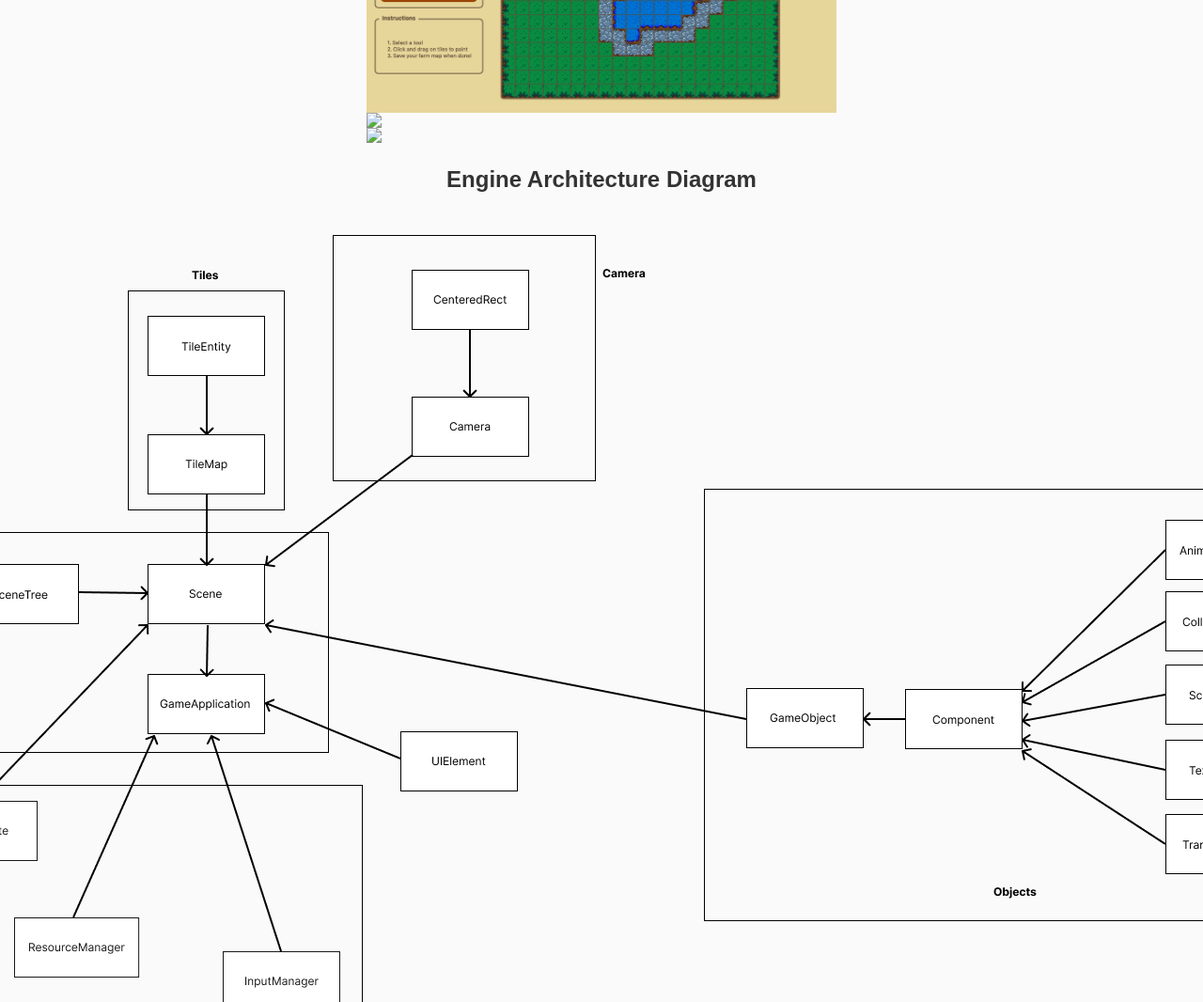
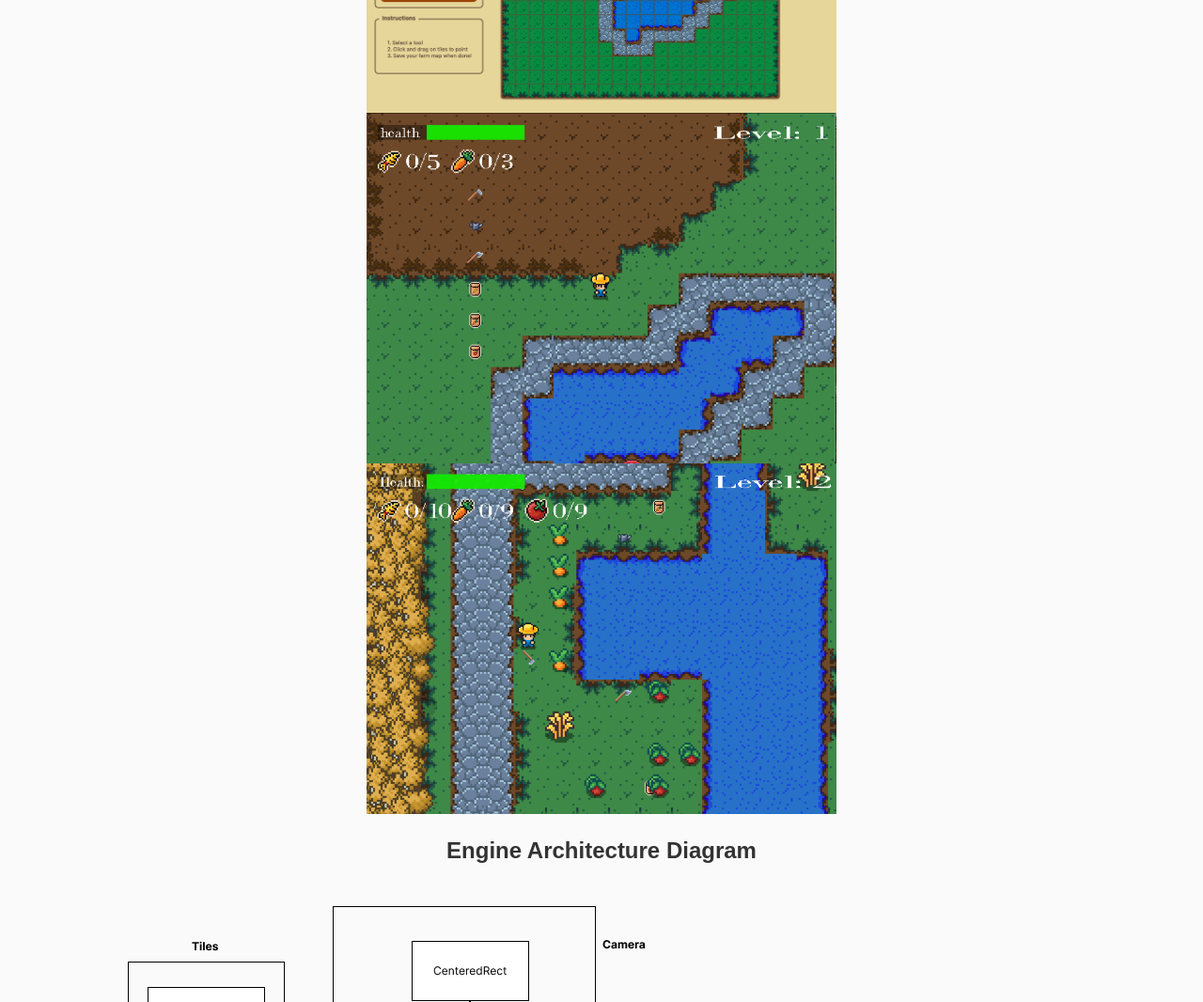
Before and after one commit to Bmr076/finalproject-bapi-website, a plain HTML site: page index.html in a window 1280 px wide. Shown: the part 1220-2286 px from the top of the page at 94% size. Drawn offline with Linux system fonts and the light colour scheme.

Commit message:
fixed image links

```diff
--- a/index.html
+++ b/index.html
@@ -22,8 +22,8 @@
     <div class="center">
         <img src="media/menu.png" width="500" />
         <img src="media/tile_editor.png" width="500" />
-        <img src="media/Level1.png" width="500" />
-        <img src="media/Level2.png" width="500" />
+        <img src="media/Level_1.png" width="500" />
+        <img src="media/Level_2.png" width="500" />
     </div>
 
     <h2 class="center">Engine Architecture Diagram</h2>
```
